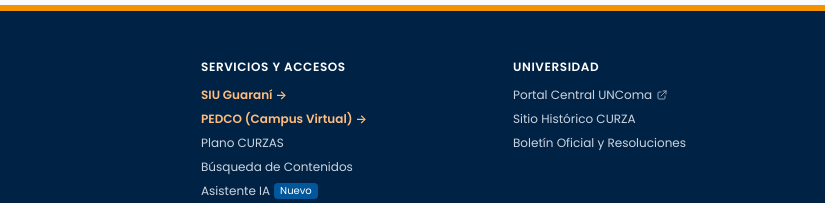
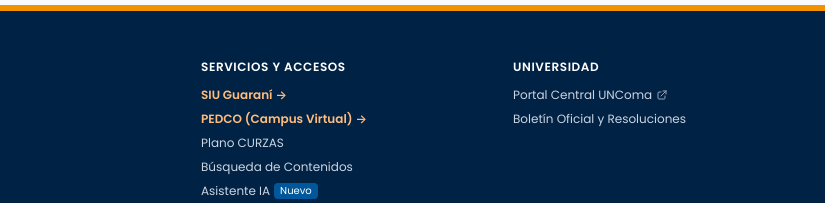
Before and after one commit to niunmango/web_curza, an Astro site in the folder frontend/: page / in a window 1280 px wide. Shown: the part 2442-2645 px from the top of the page, 455-1280 px from the left. Built offline with nearby package versions, Linux system fonts and the light colour scheme; Astro itself is replaced by a stand-in of ours.

Commit message:
fix(footer): quitar enlace erróneo a sitio histórico

```diff
--- a/frontend/src/layouts/Layout.astro
+++ b/frontend/src/layouts/Layout.astro
@@ -198,7 +198,6 @@
                   <span>Portal Central UNComa</span>
                   <svg class="w-3 h-3 text-slate-400" fill="none" stroke="currentColor" viewBox="0 0 24 24"><path stroke-linecap="round" stroke-linejoin="round" stroke-width="2" d="M10 6H6a2 2 0 00-2 2v10a2 2 0 002 2h10a2 2 0 002-2v-4M14 4h6m0 0v6m0-6L10 14"></path></svg>
                 </a></li>
-                <li><a href="https://curza.uncoma.edu.ar" target="_blank" rel="noopener noreferrer" class="hover:text-white transition hover:underline">Sitio Histórico CURZA</a></li>
                 <li><a href="/search?q=resolucion" class="hover:text-white transition hover:underline">Boletín Oficial y Resoluciones</a></li>
               </ul>
             </div>
```
